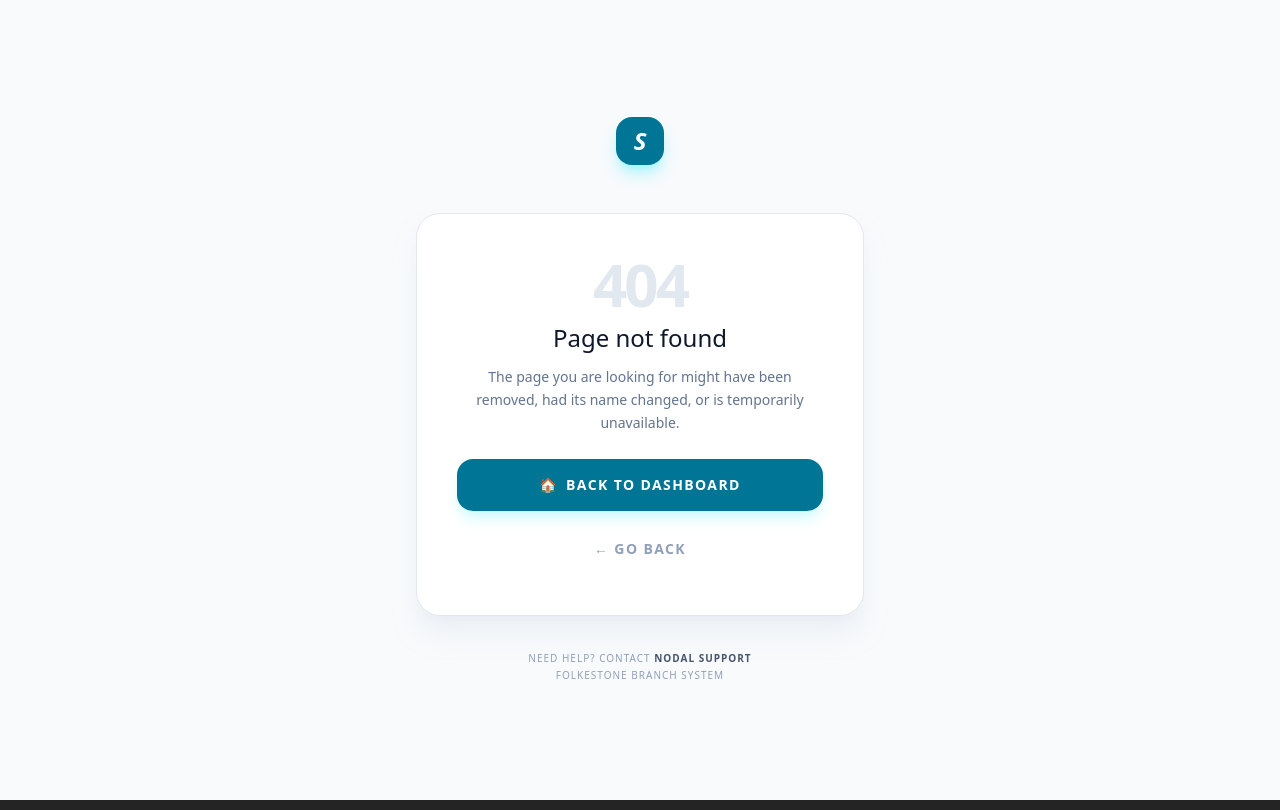
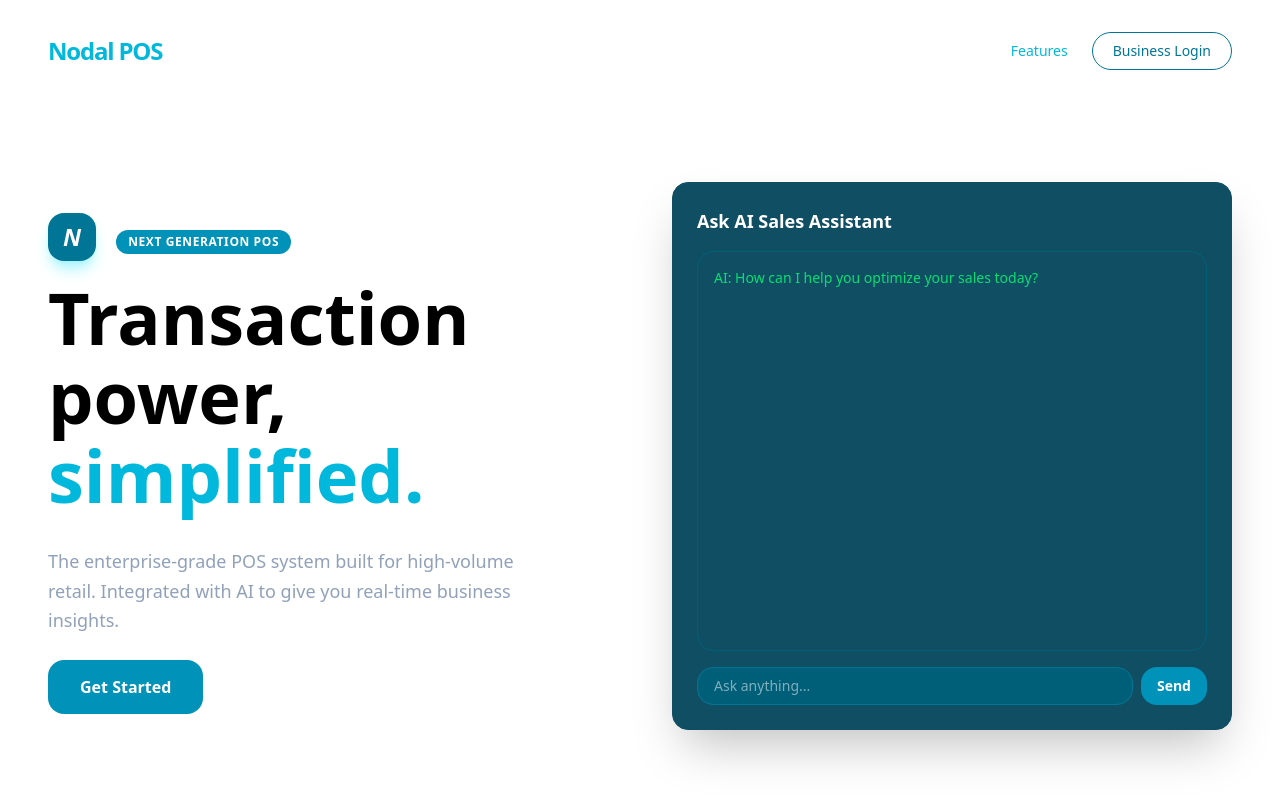
Before and after one commit to ashiz123/POS-frontend, a React (Vite) app: page / in a window 1280 px wide. Built offline with nearby package versions, Linux system fonts and the light colour scheme; no server answers; the HTML template or start-up script is replaced by a standard one.

Commit message:
Main page added with other minor ui fix

```diff
--- /dev/null
+++ b/src/components/Logo.tsx
@@ -0,0 +1,9 @@
+const Logo = () => {
+  return (
+    <div className="inline-flex items-center justify-center w-12 h-12 bg-cyan-700 rounded-xl mb-4 shadow-lg shadow-cyan-200">
+      <span className="text-white text-2xl font-black italic">N</span>
+    </div>
+  );
+};
+
+export default Logo;
--- a/src/components/sidebar.tsx
+++ b/src/components/sidebar.tsx
@@ -158,18 +158,18 @@ export const Sidebar = () => {
         <NavGroup
           icon="📂"
           label={!isCollapsed ? "Summary" : ""}
-          active={location.pathname.startsWith("/business/settings")}
+          active={location.pathname.startsWith("/business/summary")}
         >
           {!isCollapsed && (
             <div className="ml-4 border-l border-slate-800 pl-4">
               <Link
-                to=""
+                to="/business/summary/reports"
                 className="block py-1.5 text-xs text-slate-400 hover:text-cyan-400"
               >
                 Summary & Reports
               </Link>
               <Link
-                to=""
+                to="/business/summary/analytics"
                 className="block py-1.5 text-xs text-slate-400 hover:text-cyan-400"
               >
                 Analytics
--- a/src/features/admin/auth/RegisterUser.tsx
+++ b/src/features/admin/auth/RegisterUser.tsx
@@ -4,6 +4,7 @@ import { registerValidation } from "../../../validations/registerValidations";
 import { registerUser } from "../../../services/admin/user";
 import { type RegisterData } from "../../../validations/registerValidations";
 import { ValidationError } from "../../../components/Message";
+import Logo from "../../../components/Logo";
 
 const RegisterUser = () => {
   const { formData, setFormData, errors, handleChange, handleSubmit } =
@@ -40,9 +41,7 @@ const RegisterUser = () => {
       <div className="max-w-md w-full">
         {/* Logo/Header */}
         <div className="text-center mb-10">
-          <div className="inline-flex items-center justify-center w-12 h-12 bg-cyan-700 rounded-xl mb-4 shadow-lg shadow-cyan-200">
-            <span className="text-white text-2xl font-black italic">S</span>
-          </div>
+          <Logo />
           <h1 className="text-2xl font-black tracking-tight text-slate-900">
             Create your account
           </h1>
--- a/src/features/admin/auth/loginUser.tsx
+++ b/src/features/admin/auth/loginUser.tsx
@@ -53,54 +53,77 @@ const LoginUser = () => {
       </h2>
       <div className="bg-slate-50/50 p-6 rounded-xl border border-slate-100 space-y-4">
         <form
-          className="space-y-4"
+          className="space-y-6 w-full"
           onSubmit={(e) => handleSubmit(e, submitLoginForm)}
         >
+          {/* Error Header */}
           {errors.root && (
-            <div className="bg-red-50 border-l-4 border-red-500 p-4 mb-4 text-red-700">
-              <p className="font-bold">Error</p>
-              <p>{errors.root}</p>
+            <div className="bg-red-50 border-l-4 border-red-500 p-4 text-red-700 rounded-r-md">
+              <p className="font-bold">Authentication Error</p>
+              <p className="text-sm">{errors.root}</p>
             </div>
           )}
 
-          <div className="relative pb-6">
+          {/* Email/Username Field */}
+          <div className="space-y-1">
+            <label className="text-sm font-medium text-slate-700">
+              Email or Username
+            </label>
             <input
               type="text"
-              placeholder="Username/Email"
-              className="w-full px-4 py-2 rounded-md border border-slate-300 focus:ring-2 focus:ring-cyan-500 outline-none bg-white transition-all"
+              placeholder="Enter your email"
+              className="w-full px-4 py-2.5 rounded-md border border-slate-300 focus:ring-2 focus:ring-cyan-500 outline-none bg-white transition-all shadow-sm"
               onChange={handleChange}
               name="email"
               value={formData.email}
             />
             {errors.email && (
-              <span className="absolute error-text">{errors.email}</span>
+              <p className="text-red-500 text-xs mt-1">{errors.email}</p>
             )}
           </div>
 
-          <div className="relative pb-6">
+          {/* Password Field */}
+          <div className="space-y-1">
+            <div className="flex justify-between items-center">
+              <label className="text-sm font-medium text-slate-700">
+                Password
+              </label>
+            </div>
             <input
               type="password"
-              placeholder="Password"
-              className="w-full px-4 py-2 rounded-md border border-slate-300 focus:ring-2 focus:ring-cyan-500 outline-none bg-white transition-all"
+              placeholder="Enter your password"
+              className="w-full px-4 py-2.5 rounded-md border border-slate-300 focus:ring-2 focus:ring-cyan-500 outline-none bg-white transition-all shadow-sm"
               onChange={handleChange}
               name="password"
               value={formData.password}
             />
             {errors.password && (
-              <span className="absolute error-text">{errors.password}</span>
+              <p className="text-red-500 text-xs mt-1">{errors.password}</p>
             )}
           </div>
 
+          {/* Login Button */}
           <button
             type="submit"
-            className="btn-primary w-full py-4 shadow-lg shadow-cyan-100 "
+            className="btn-primary w-full py-3.5 shadow-lg shadow-cyan-100 font-bold tracking-wide hover:opacity-90 transition-opacity"
           >
             LOGIN
           </button>
+
+          {/* Registration Footer */}
+          <div className="text-center text-sm text-slate-600 mt-4">
+            Don't have an account?{" "}
+            <Link
+              to="/business/user/register"
+              className="text-cyan-600 font-semibold hover:underline"
+            >
+              Register now
+            </Link>
+          </div>
         </form>
       </div>
 
-      {location.pathname === "/" ? (
+      {/* {location.pathname === "/" ? (
         <div className="flex flex-col items-center ">
           <span className="italic text-gray-400 text-sm select-none -mb-5">
             User need to register first to create the business account
@@ -114,7 +137,7 @@ const LoginUser = () => {
         </div>
       ) : (
         ""
-      )}
+      )} */}
     </div>
   );
 };
--- /dev/null
+++ b/src/features/home.tsx
@@ -0,0 +1,141 @@
+import { useState } from "react";
+import { Link } from "react-router-dom";
+import Logo from "../components/Logo";
+
+const Home = () => {
+  const [messages, setMessages] = useState([
+    { role: "ai", content: "How can I help you optimize your sales today?" },
+  ]);
+  const [input, setInput] = useState("");
+
+  const sendMessageToGemini = async (message) => {
+    if (!message.trim()) return;
+
+    // Add user message
+    const newMessages = [...messages, { role: "user", content: message }];
+    setMessages(newMessages);
+    setInput("");
+
+    try {
+      const payload = {
+        contents: [{ parts: [{ text: message }] }],
+        systemInstruction: {
+          parts: [
+            {
+              text: "You are a professional POS Sales Assistant. Provide short, actionable business advice.",
+            },
+          ],
+        },
+      };
+
+      const response = await fetch(
+        `https://generativelanguage.googleapis.com/v1beta/models/gemini-3-flash-preview:generateContent?key=${import.meta.env.VITE_GEMINI_API_KEY}`,
+        {
+          method: "POST",
+          headers: { "Content-Type": "application/json" },
+          body: JSON.stringify(payload),
+        },
+      );
+
+      const result = await response.json();
+      const aiResponse = result.candidates[0].content.parts[0].text;
+
+      setMessages([...newMessages, { role: "ai", content: aiResponse }]);
+    } catch (error) {
+      console.log(error);
+      setMessages([
+        ...newMessages,
+        { role: "ai", content: "Error: Unable to connect to AI." },
+      ]);
+    }
+  };
+
+  return (
+    <div className="min-h-screen bg-white text-black selection:bg-primary-500 selection:text-white">
+      {/* Navigation */}
+      <nav className="flex justify-between items-center px-6 md:px-12 py-8 max-w-7xl mx-auto ">
+        <div className="text-2xl font-bold tracking-tighter text-primary-500">
+          Nodal POS
+        </div>
+        <div className="flex items-center gap-6">
+          <a
+            href="#features"
+            className="text-sm text-primary-500  hover:text-primary-800 transition"
+          >
+            Features
+          </a>
+          <Link
+            to="/business/login"
+            className="px-5 py-2 rounded-full border border-primary-700 hover:bg-primary-800 hover:text-white transition font-medium text-sm text-center text-primary-700"
+          >
+            Business Login
+          </Link>
+        </div>
+      </nav>
+
+      {/* Main Content */}
+      <main className="max-w-7xl mx-auto px-6 md:px-12 py-10 md:py-20 grid md:grid-cols-2 gap-16 items-center">
+        <div>
+          <Logo />
+          &nbsp;
+          <div className="inline-block px-3 py-1 mb-6 text-xs font-semibold tracking-wider text-primary-400 uppercase bg-primary-600 text-white rounded-full ml-4">
+            Next generation POS
+          </div>
+          <h1 className="text-5xl md:text-7xl font-bold leading-[1.1] mb-8">
+            Transaction power,
+            <br />
+            <span className="text-primary-500">simplified.</span>
+          </h1>
+          <p className="text-lg text-slate-400 mb-10 leading-relaxed max-w-lg">
+            The enterprise-grade POS system built for high-volume retail.
+            Integrated with AI to give you real-time business insights.
+          </p>
+          <Link
+            to="/business/user/register"
+            className="px-8 py-4 text-white bg-primary-600 hover:bg-primary-700 rounded-xl font-bold transition"
+          >
+            Get Started
+          </Link>
+        </div>
+
+        {/* AI Chat Widget */}
+        <div className="relative bg-primary-900 rounded-2xl p-6 border border-primary-900 shadow-2xl">
+          <h3 className="text-lg font-semibold mb-4 text-white">
+            Ask AI Sales Assistant
+          </h3>
+          <div className="h-[400px] overflow-y-auto mb-4 p-4 bg-primary-950 rounded-xl border border-primary-800 text-sm space-y-4">
+            {messages.map((msg, i) => (
+              <p
+                key={i}
+                className={msg.role === "ai" ? "text-green-400" : "text-white"}
+              >
+                {msg.role === "ai" ? "AI: " : "You: "}
+                {msg.content}
+              </p>
+            ))}
+          </div>
+          <div className="flex gap-2">
+            <input
+              value={input}
+              onChange={(e) => setInput(e.target.value)}
+              onKeyPress={(e) =>
+                e.key === "Enter" && sendMessageToGemini(input)
+              }
+              type="text"
+              placeholder="Ask anything..."
+              className="flex-1 bg-primary-800 text-white px-4 py-2 rounded-xl text-sm border border-primary-700 focus:outline-none focus:ring-2 focus:ring-white-500"
+            />
+            <button
+              onClick={() => sendMessageToGemini(input)}
+              className="px-4 py-2 bg-primary-600 hover:bg-primary-700  rounded-xl font-bold transition text-sm text-white"
+            >
+              Send
+            </button>
+          </div>
+        </div>
+      </main>
+    </div>
+  );
+};
+
+export default Home;
--- a/src/routes/AppRouter.tsx
+++ b/src/routes/AppRouter.tsx
@@ -6,11 +6,12 @@ import BusinessRoutes from "./BusinessRoutes";
 import CustomerRoutes from "./CustomerRoutes";
 import ErrorPage from "../components/ErrorPage";
 import TerminalSetup from "../ZTerminalImplement/terminalSetup";
+import Home from "../features/home";
 
 const AppRouter = () => {
   return (
     <Routes>
-      <Route path="/business/user/register" element={<RegisterUser />} />
+      <Route path="/" element={<Home />} />
       <Route path="/customer/kiosk/activate" element={<KioskActivation />} />
 
       {/* <Route path="/customer/kiosk/main" element={<KioskMain />} /> */}
--- a/src/routes/BusinessRoutes.tsx
+++ b/src/routes/BusinessRoutes.tsx
@@ -16,6 +16,7 @@ import ProtectedRoute from "../features/admin/auth/ProtectedRoute";
 import Stocks from "../features/admin/products/Stock";
 import LoginPage from "../features/admin/LandingPage";
 import { PublicRoute } from "../features/admin/auth/PublicRoute";
+import RegisterUser from "../features/admin/auth/RegisterUser";
 
 const BusinessRoutes = () => {
   return (
@@ -23,6 +24,7 @@ const BusinessRoutes = () => {
       {/* <Route path="" element={<LandingPage />} />
       <Route path="/user/register" element={<RegisterUser />} /> */}
       <Route element={<PublicRoute />}>
+        <Route path="/user/register" element={<RegisterUser />} />
         <Route path="/user/verify-otp" element={<VerifyOTP />} />
         <Route path="/login" element={<LoginPage />} />
       </Route>
```
